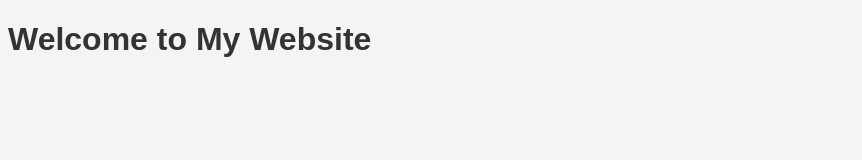
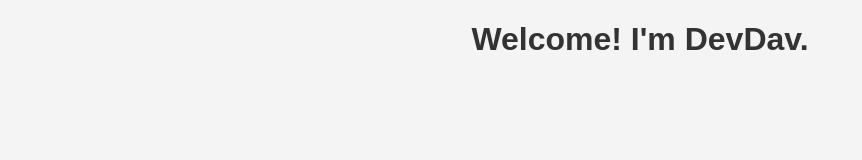
Before and after one commit to DevDav76/my-website, a plain HTML site: page index.html in a window 1280 px wide. Shown: the whole page, without its empty margins (0-862 px from the left). Drawn offline with Linux system fonts and the light colour scheme.

Commit message:
Update index.html

```diff
--- a/index.html
+++ b/index.html
@@ -2,11 +2,11 @@
 <html lang="en">
 <head>
     <meta charset="UTF-8">
-    <title>My Website</title>
+    <title>DevDav's Epic Website</title>
     <!-- This line attaches your CSS file -->
     <link rel="stylesheet" href="styles.css">
 </head>
 <body>
-    <h1>Welcome to My Website</h1>
+    <h1 style="text-align: center;">Welcome! I'm DevDav.</h1>
 </body>
 </html>
```
